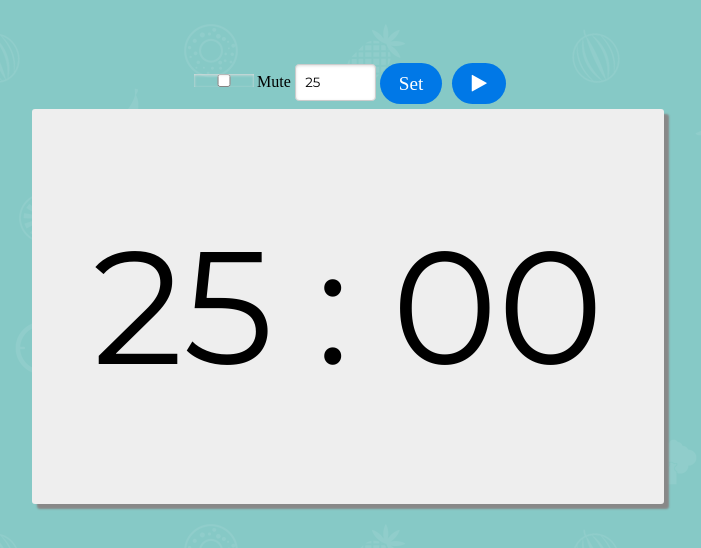
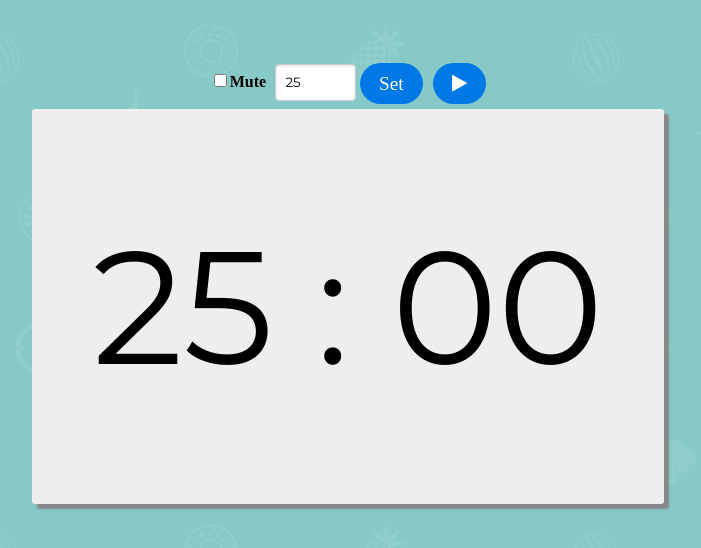
Before and after one commit to shockry/pomodoro-timer, a plain HTML site: page index.html in a window 1280 px wide. Shown: the whole page, without its empty margins (292-993 px from the left). Drawn offline with Linux system fonts and the light colour scheme.

Commit message:
Add styling for the checkbox label

```diff
--- a/css/main.css
+++ b/css/main.css
@@ -55,7 +55,12 @@ body {
   margin-bottom: 5px;
 }
 
-input {
+input+label {
+  font-weight:bold;
+  margin-right: 5px;
+}
+
+input[type="number"] {
   padding: 0.7em;
   border-radius: 4px;
   box-shadow: inset 0 1px 3px #ddd;
```
